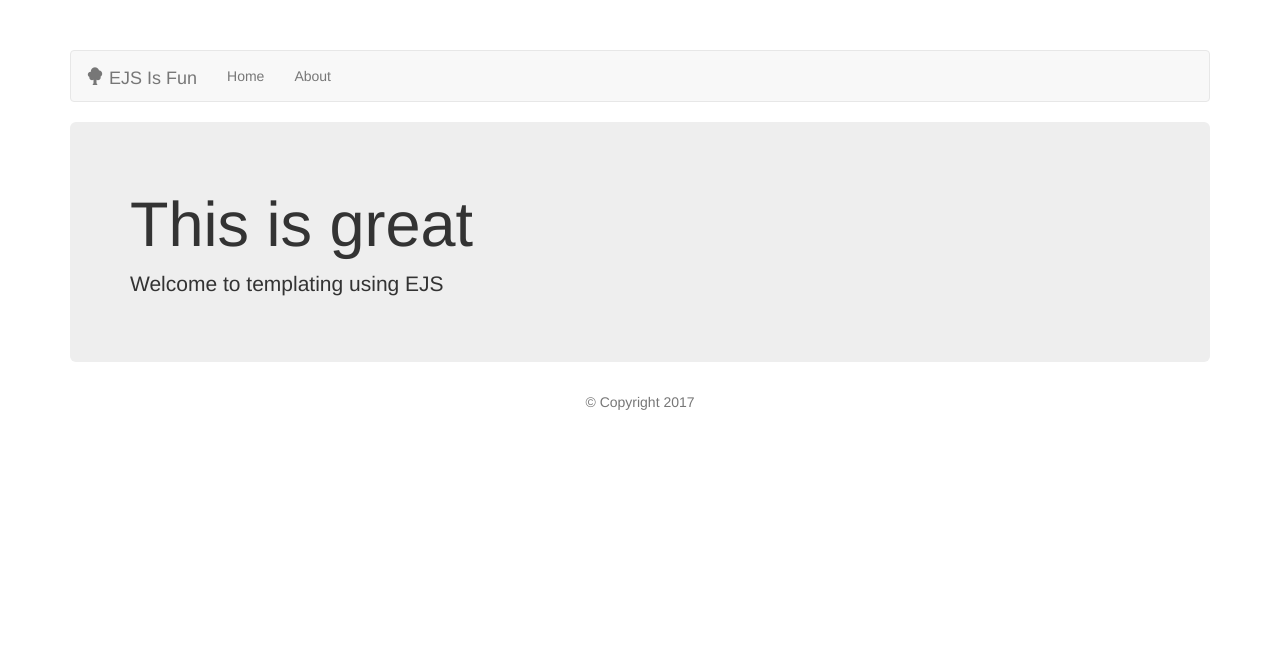
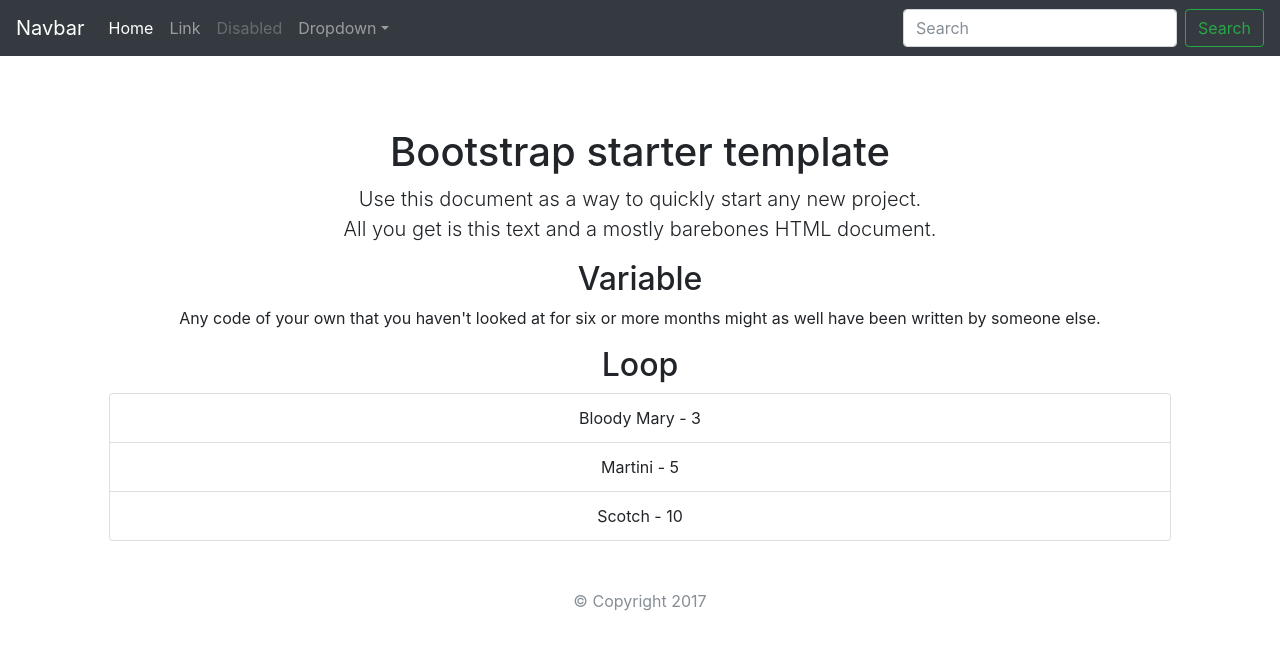
Before and after one commit to abhid94/RNDTaxPlatform, a Node server app: page / in a window 1280 px wide. Shown: the top 650 px of the page. Run offline with Node 20, Linux system fonts and the light colour scheme; some libraries are stand-ins or nearby versions.

Commit message:
Added bootstrap 4 tempalte for updated UI

```diff
--- a/app.js
+++ b/app.js
@@ -7,12 +7,22 @@ var router = express.Router();
 app.set('view engine', 'ejs');
 
 //static files
-//app.use(express.static('./public'));
+app.use(express.static('./public'));
 
 // use res.render to load up an ejs view file
 // index page
 app.get('/', function(req, res) {
-    res.render('pages/index');
+  var drinks = [
+      { name: 'Bloody Mary', drunkness: 3 },
+      { name: 'Martini', drunkness: 5 },
+      { name: 'Scotch', drunkness: 10 }
+  ];
+  var tagline = "Any code of your own that you haven't looked at for six or more months might as well have been written by someone else.";
+
+  res.render('pages/index', {
+      drinks: drinks,
+      tagline: tagline
+  });
 });
 
 // about page
--- a/views/pages/index.ejs
+++ b/views/pages/index.ejs
@@ -1,26 +1,40 @@
-<!-- views/pages/index.ejs -->
-
-<!DOCTYPE html>
+<!doctype html>
 <html lang="en">
   <head>
     <% include ../partials/head %>
   </head>
-<body class="container">
+  <body>
 
       <header>
         <% include ../partials/header %>
       </header>
 
-<main>
-    <div class="jumbotron">
-        <h1>This is great</h1>
-        <p>Welcome to templating using EJS</p>
+      <main role="main" class="container">
+
+        <div class="starter-template">
+          <h1>Bootstrap starter template</h1>
+          <p class="lead">Use this document as a way to quickly start any new project.<br> All you get is this text and a mostly barebones HTML document.</p>
+          <h2>Variable</h2>
+          <p><%= tagline %></p>
+          <h2>Loop</h2>
+          <ul class="list-group">
+            <% drinks.forEach(function(drink) { %>
+              <li class="list-group-item"><%= drink.name %> - <%= drink.drunkness %></li>
+            <% }); %>
+          </ul>
         </div>
-</main>
+
+      </main><!-- /.container -->
 
       <footer>
         <% include ../partials/footer %>
       </footer>
 
+
+    <!-- Optional JavaScript -->
+    <!-- jQuery first, then Popper.js, then Bootstrap JS -->
+    <script src="https://code.jquery.com/jquery-3.2.1.slim.min.js" integrity="sha384-KJ3o2DKtIkvYIK3UENzmM7KCkRr/rE9/Qpg6aAZGJwFDMVNA/GpGFF93hXpG5KkN" crossorigin="anonymous"></script>
+    <script src="https://cdnjs.cloudflare.com/ajax/libs/popper.js/1.12.3/umd/popper.min.js" integrity="sha384-vFJXuSJphROIrBnz7yo7oB41mKfc8JzQZiCq4NCceLEaO4IHwicKwpJf9c9IpFgh" crossorigin="anonymous"></script>
+    <script src="https://maxcdn.bootstrapcdn.com/bootstrap/4.0.0-beta.2/js/bootstrap.min.js" integrity="sha384-alpBpkh1PFOepccYVYDB4do5UnbKysX5WZXm3XxPqe5iKTfUKjNkCk9SaVuEZflJ" crossorigin="anonymous"></script>
   </body>
 </html>
--- a/views/partials/head.ejs
+++ b/views/partials/head.ejs
@@ -1,8 +1,10 @@
-<meta charset="UTF-8">
-<title>Abhi Dutta Solutions</title>
+<title>Hello, world!</title>
+<!-- Required meta tags -->
+<meta charset="utf-8">
+<meta name="viewport" content="width=device-width, initial-scale=1, shrink-to-fit=no">
 
-<!-- CSS (load bootstrap from a CDN) -->
-<link rel="stylesheet" href="//maxcdn.bootstrapcdn.com/bootstrap/3.2.0/css/bootstrap.min.css">
-<style>
-    body    { padding-top:50px; }
-</style>
+<!-- Bootstrap CSS -->
+<link rel="stylesheet" href="https://maxcdn.bootstrapcdn.com/bootstrap/4.0.0-beta.2/css/bootstrap.min.css" integrity="sha384-PsH8R72JQ3SOdhVi3uxftmaW6Vc51MKb0q5P2rRUpPvrszuE4W1povHYgTpBfshb" crossorigin="anonymous">
+
+<!-- Custom styles for this template -->
+<link href="./assets/starter-template.css" rel="stylesheet">
--- a/views/partials/header.ejs
+++ b/views/partials/header.ejs
@@ -1,17 +1,32 @@
-<nav class="navbar navbar-default" role="navigation">
-<div class="container-fluid">
+<nav class="navbar navbar-expand-md navbar-dark bg-dark fixed-top">
+  <a class="navbar-brand" href="#">Navbar</a>
+  <button class="navbar-toggler" type="button" data-toggle="collapse" data-target="#navbarsExampleDefault" aria-controls="navbarsExampleDefault" aria-expanded="false" aria-label="Toggle navigation">
+    <span class="navbar-toggler-icon"></span>
+  </button>
 
-    <div class="navbar-header">
-        <a class="navbar-brand" href="#">
-            <span class="glyphicon glyphicon glyphicon-tree-deciduous"></span>
-            EJS Is Fun
-        </a>
-
-        <ul class="nav navbar-nav">
-            <li><a href="/">Home</a></li>
-            <li><a href="/about">About</a></li>
-        </ul>
-    </div>
-
-</div>
+  <div class="collapse navbar-collapse" id="navbarsExampleDefault">
+    <ul class="navbar-nav mr-auto">
+      <li class="nav-item active">
+        <a class="nav-link" href="#">Home <span class="sr-only">(current)</span></a>
+      </li>
+      <li class="nav-item">
+        <a class="nav-link" href="#">Link</a>
+      </li>
+      <li class="nav-item">
+        <a class="nav-link disabled" href="#">Disabled</a>
+      </li>
+      <li class="nav-item dropdown">
+        <a class="nav-link dropdown-toggle" href="http://example.com" id="dropdown01" data-toggle="dropdown" aria-haspopup="true" aria-expanded="false">Dropdown</a>
+        <div class="dropdown-menu" aria-labelledby="dropdown01">
+          <a class="dropdown-item" href="#">Action</a>
+          <a class="dropdown-item" href="#">Another action</a>
+          <a class="dropdown-item" href="#">Something else here</a>
+        </div>
+      </li>
+    </ul>
+    <form class="form-inline my-2 my-lg-0">
+      <input class="form-control mr-sm-2" type="text" placeholder="Search" aria-label="Search">
+      <button class="btn btn-outline-success my-2 my-sm-0" type="submit">Search</button>
+    </form>
+  </div>
 </nav>
```
Also changed, not shown: views/pages/about.ejs (deleted, +0 -37 lines), public/assets/starter-template.css (added). Lines whose indentation alone changed are shown as unchanged.
